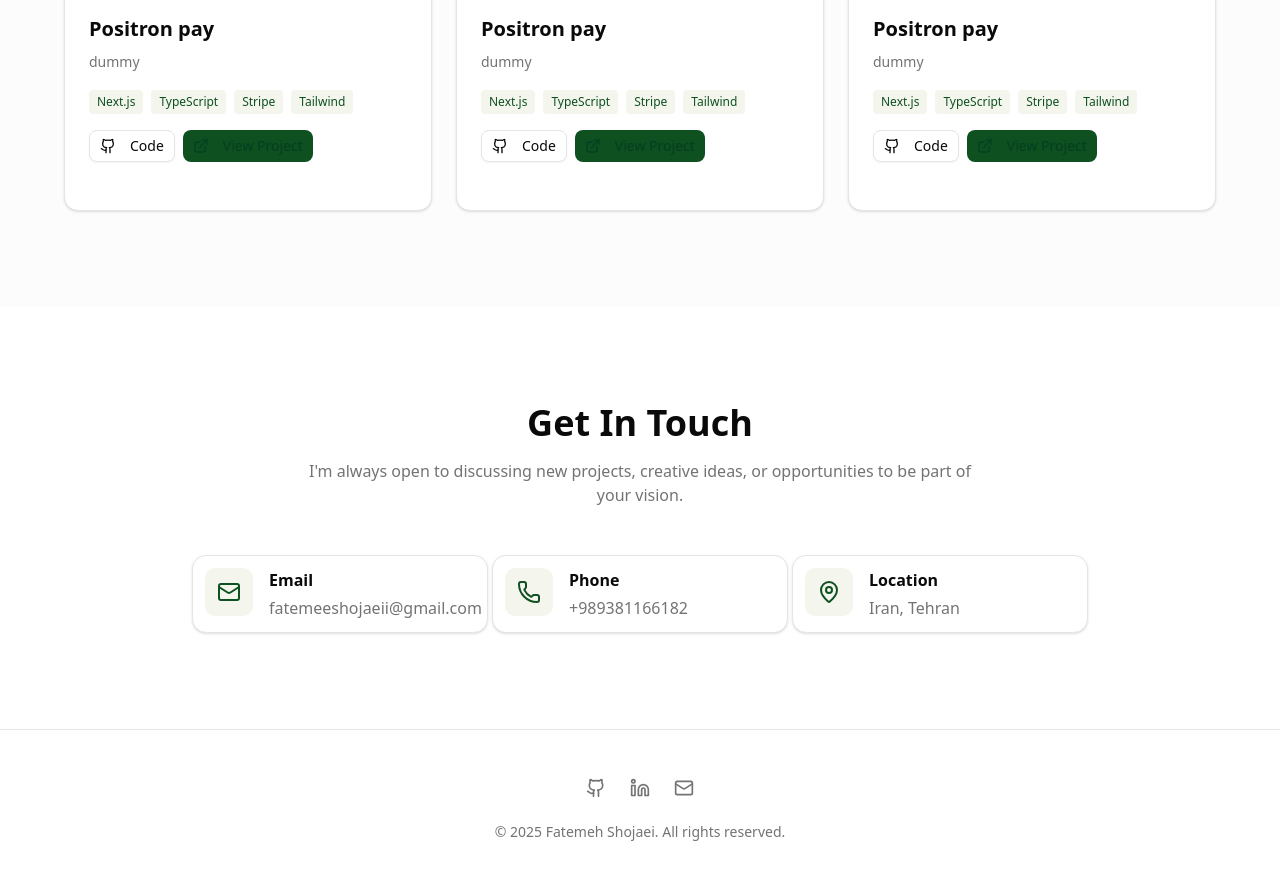
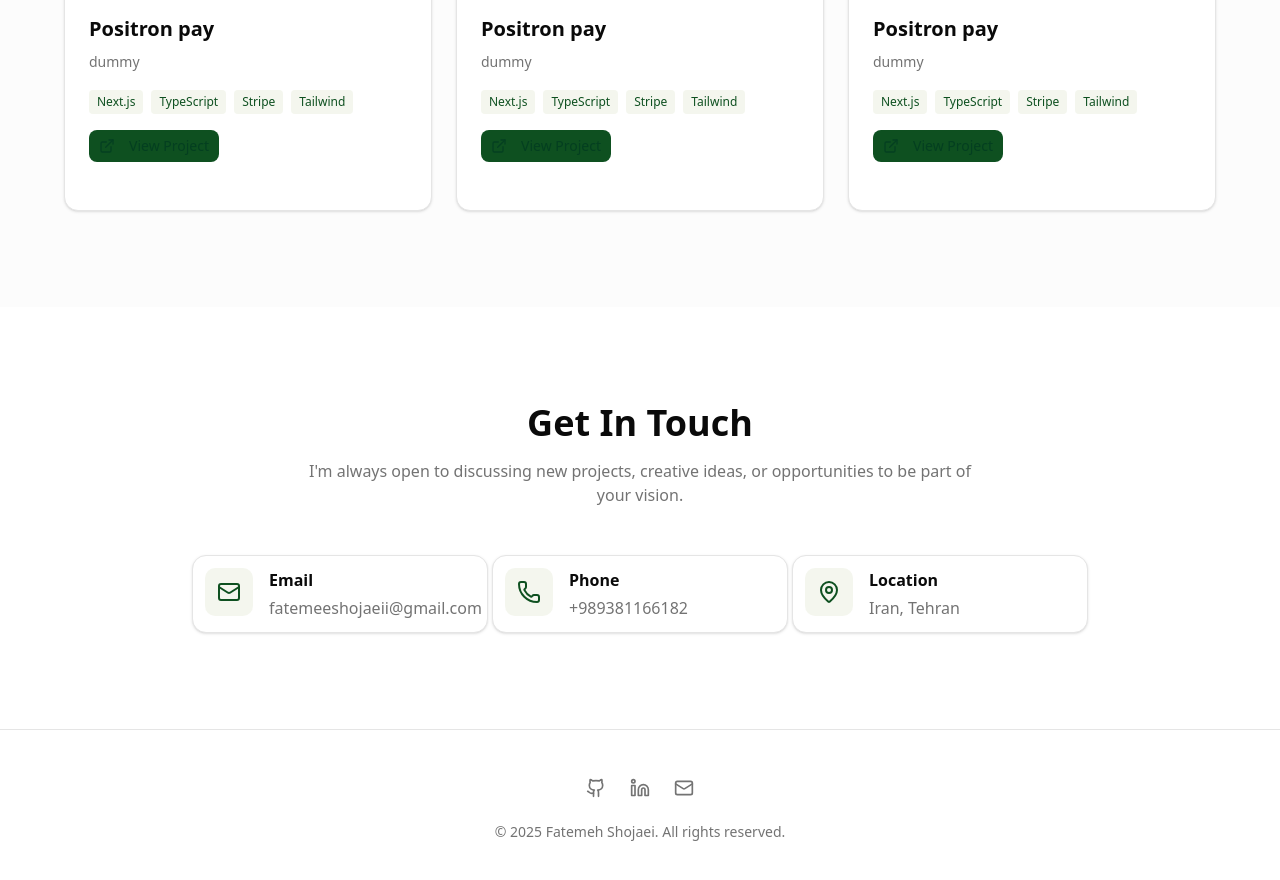
Before and after one commit to fatemeShj/portfolio-website, a Next.js app: page /en in a window 1280 px wide. Shown: the part 2660-3540 px from the top of the page. Built offline with nearby package versions, Linux system fonts and the light colour scheme.

Commit message:
fix:stuff

```diff
--- a/src/components/projects-section.tsx
+++ b/src/components/projects-section.tsx
@@ -74,17 +74,7 @@ export function ProjectsSection() {
                       </span>
                     ))}
                   </div>
-                  <div className="flex gap-2">
-                    <Button variant="outline" size="sm" asChild>
-                      <a
-                        href={project.github}
-                        target="_blank"
-                        rel="noopener noreferrer"
-                      >
-                        <Github className="h-4 w-4 mr-2" />
-                        Code
-                      </a>
-                    </Button>
+                  <div>
                     <Button size="sm" asChild>
                       <a
                         href={project.demo}
```
